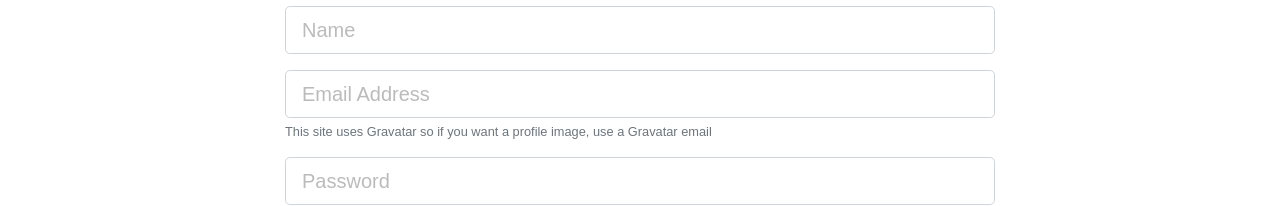
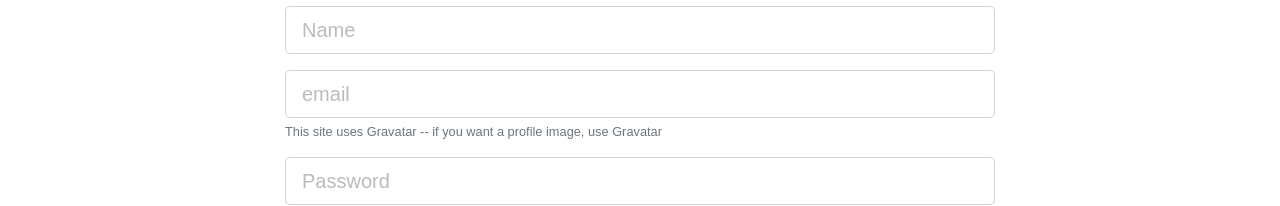
Before and after one commit to dbrow437/Social-Network, a React (Create React App) app in the folder client/: page /register in a window 1280 px wide. Shown: the part 291-497 px from the top of the page. Built offline with nearby package versions, Linux system fonts and the light colour scheme.

Commit message:
created TextFieldGroup Component and used it in login and registration

```diff
--- a/client/src/components/auth/Login.js
+++ b/client/src/components/auth/Login.js
@@ -3,6 +3,7 @@
 import { connect } from "react-redux";
 import classnames from "classnames";
 import { loginUser } from "../../actions/authActions";
+import TextFieldGroup from "../common/TextFieldGroup";
 
 class Login extends Component {
   constructor() {
@@ -57,36 +58,22 @@
                 Sign in to your DevConnector account
               </p>
               <form onSubmit={this.onSubmit}>
-                <div className="form-group">
-                  <input
-                    type="email"
-                    className={classnames("form-control form-control-lg", {
-                      "is-invalid": errors.email
-                    })}
+                <TextFieldGroup
                   placeholder="Email Address"
                   name="email"
+                  type="email"
                   value={this.state.email}
                   onChange={this.onChange}
+                  error={errors.email}
                 />
-                  {errors.email && (
-                    <div className="invalid-feedback">{errors.email}</div>
-                  )}
-                </div>
-                <div className="form-group">
-                  <input
-                    type="password"
-                    className={classnames("form-control form-control-lg", {
-                      "is-invalid": errors.password
-                    })}
+                <TextFieldGroup
                   placeholder="Password"
                   name="password"
+                  type="password"
                   value={this.state.password}
                   onChange={this.onChange}
+                  error={errors.password}
                 />
-                  {errors.password && (
-                    <div className="invalid-feedback">{errors.password}</div>
-                  )}
-                </div>
                 <input type="submit" className="btn btn-info btn-block mt-4" />
               </form>
             </div>
--- a/client/src/components/auth/Register.js
+++ b/client/src/components/auth/Register.js
@@ -4,6 +4,7 @@
 import classnames from "classnames";
 import { connect } from "react-redux";
 import { registerUser } from "../../actions/authActions";
+import TextFieldGroup from "../common/TextFieldGroup";
 
 class Register extends Component {
   constructor() {
@@ -25,7 +26,7 @@
       this.props.history.push("/dashboard");
     }
   }
-  componentWillRecieveProps(nextProps) {
+  componentWillReceiveProps(nextProps) {
     if (nextProps.errors) {
       this.setState({ errors: nextProps.errors });
     }
@@ -60,70 +61,38 @@
                 Create your DevConnector account
               </p>
               <form noValidate onSubmit={this.onSubmit}>
-                <div className="form-group">
-                  <input
-                    type="text"
-                    className={classnames("form-control form-control-lg", {
-                      "is-invalid": errors.name
-                    })}
+                <TextFieldGroup
                   placeholder="Name"
                   name="name"
                   value={this.state.name}
                   onChange={this.onChange}
+                  error={errors.name}
                 />
-                  {errors.name && (
-                    <div className="invalid-feedback">{errors.name}</div>
-                  )}
-                </div>
-                <div className="form-group">
-                  <input
+                <TextFieldGroup
+                  placeholder="email"
+                  name="email"
                   type="email"
-                    className={classnames("form-control form-control-lg", {
-                      "is-invalid": errors.email
-                    })}
-                    placeholder="Email Address"
-                    name="email"
                   value={this.state.email}
                   onChange={this.onChange}
+                  error={errors.email}
+                  info="This site uses Gravatar -- if you want a profile image, use Gravatar"
                 />
-                  {errors.email && (
-                    <div className="invalid-feedback">{errors.email}</div>
-                  )}
-                  <small className="form-text text-muted">
-                    This site uses Gravatar so if you want a profile image, use
-                    a Gravatar email
-                  </small>
-                </div>
-                <div className="form-group">
-                  <input
-                    type="password"
-                    className={classnames("form-control form-control-lg", {
-                      "is-invalid": errors.password
-                    })}
+                <TextFieldGroup
                   placeholder="Password"
                   name="password"
+                  type="password"
                   value={this.state.password}
                   onChange={this.onChange}
+                  error={errors.password}
                 />
-                  {errors.password && (
-                    <div className="invalid-feedback">{errors.password}</div>
-                  )}
-                </div>
-                <div className="form-group">
-                  <input
-                    type="password"
-                    className={classnames("form-control form-control-lg", {
-                      "is-invalid": errors.password2
-                    })}
+                <TextFieldGroup
                   placeholder="Confirm Password"
                   name="password2"
+                  type="password"
                   value={this.state.password2}
                   onChange={this.onChange}
+                  error={errors.password2}
                 />
-                  {errors.password2 && (
-                    <div className="invalid-feedback">{errors.password2}</div>
-                  )}
-                </div>
                 <input type="submit" className="btn btn-info btn-block mt-4" />
               </form>
             </div>
--- /dev/null
+++ b/client/src/components/common/TextFieldGroup.js
@@ -0,0 +1,49 @@
+import React from "react";
+import classnames from "classnames";
+import PropTypes from "prop-types";
+
+const TextFieldGroup = ({
+  name,
+  placeholder,
+  value,
+  label,
+  error,
+  info,
+  type,
+  onChange,
+  disabled
+}) => {
+  return (
+    <div className="form-group">
+      <input
+        type={type}
+        className={classnames("form-control form-control-lg", {
+          "is-invalid": error
+        })}
+        placeholder={placeholder}
+        name={name}
+        value={value}
+        onChange={onChange}
+        disabled={disabled}
+      />
+      {info && <small className="form-text text-muted">{info}</small>}
+      {error && <div className="invalid-feedback">{error}</div>}
+    </div>
+  );
+};
+
+TextFieldGroup.propTypes = {
+  name: PropTypes.string.isRequired,
+  placeholder: PropTypes.string,
+  value: PropTypes.string.isRequired,
+  info: PropTypes.string,
+  error: PropTypes.string,
+  type: PropTypes.string.isRequired,
+  onChange: PropTypes.func.isRequired,
+  disabled: PropTypes.string
+};
+
+TextFieldGroup.defaultProps = {
+  type: "text"
+};
+export default TextFieldGroup;
```
Lines whose indentation alone changed are shown as unchanged.
